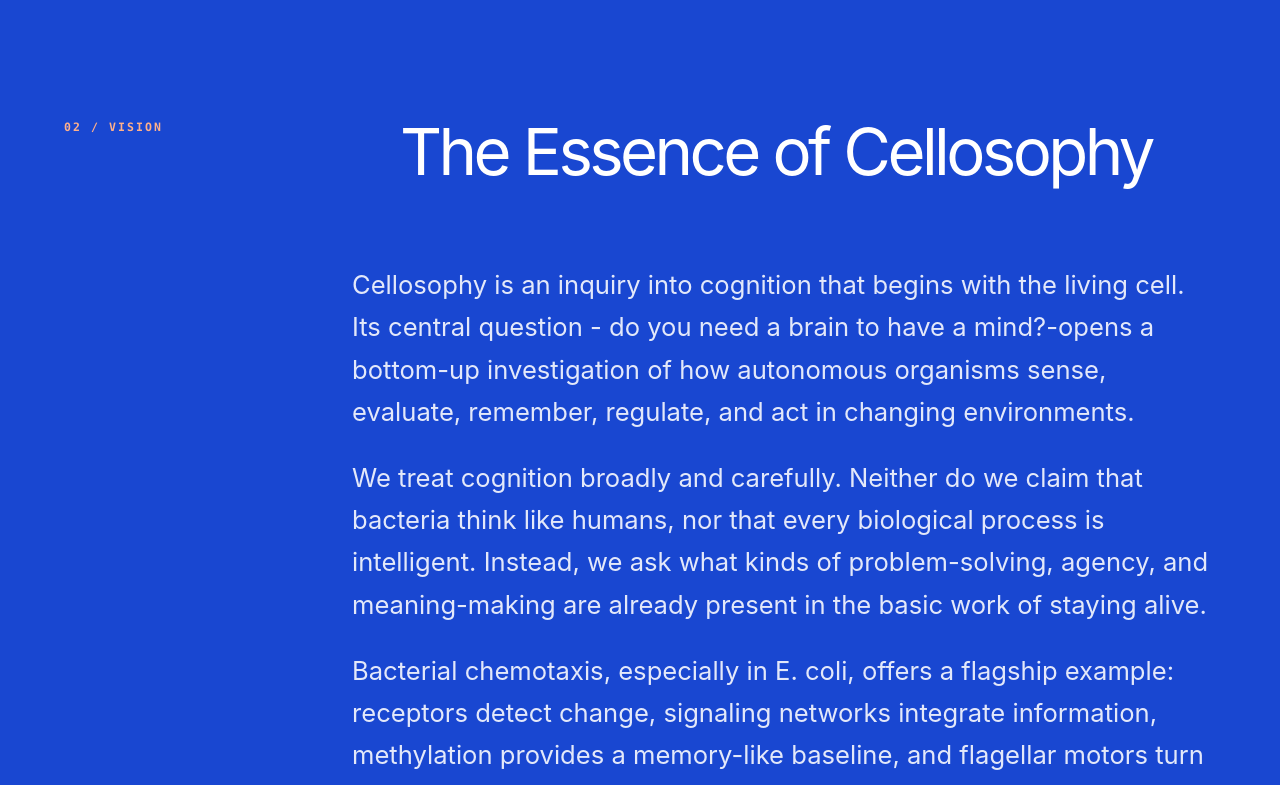
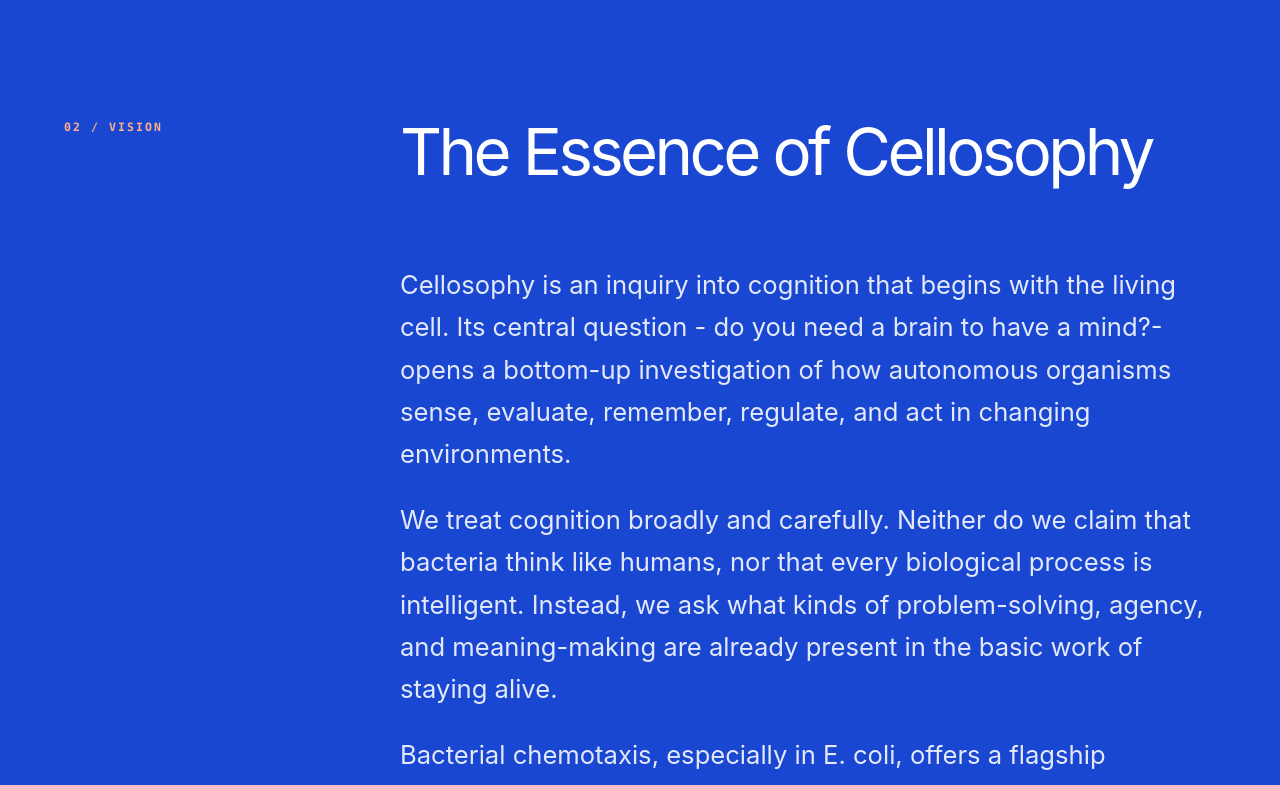
Before and after one commit to ranganaut/cellosophy-website, a Next.js app: page / in a window 1280 px wide. Shown: the part 1420-2205 px from the top of the page. Built offline with nearby package versions, Linux system fonts and the light colour scheme.

Commit message:
Align vision statement with heading

```diff
--- a/app/globals.css
+++ b/app/globals.css
@@ -62,7 +62,7 @@ blockquote { margin:0; align-self:end; padding:1.5rem; border:2px solid var(--co
 .notes-heading { display:grid; grid-template-columns:1fr 3fr; gap:5vw; align-items:start; }
 .notes-heading .section-number { color:#ffb08a; }
 .notes-heading h2 { max-width:1000px; }
-.essence-statement { margin:5rem 0 0 25%; max-width:920px; font-size:clamp(1.2rem,2vw,1.65rem); line-height:1.65; color:rgba(255,255,255,.88); }
+.essence-statement { margin:5rem 0 0; max-width:920px; font-size:clamp(1.2rem,2vw,1.65rem); line-height:1.65; color:rgba(255,255,255,.88); }
 .essence-statement p { margin:0; }
 .essence-statement p + p { margin-top:1.5rem; }
 .notes-grid { margin-top:5rem; display:grid; grid-template-columns:repeat(3,1fr); border-top:1px solid rgba(255,255,255,.45); }
@@ -100,7 +100,7 @@ footer a { color:#ffb08a; }
   .site-header { height:80px; } nav a:not(.nav-cta) { display:none; }
   .hero { grid-template-columns:1fr; } .hero-copy { border-right:0; border-bottom:3px dotted var(--cobalt); min-height:calc(100svh - 80px); }
   .hero-field { min-height:680px; } .idea-section, .notes-heading, .about-heading, .subscribe-section { grid-template-columns:1fr; }
-  .idea-section { gap:2.5rem; } blockquote { max-width:500px; } .essence-statement { margin-left:0; max-width:760px; } .notes-grid { grid-template-columns:1fr; }
+  .idea-section { gap:2.5rem; } blockquote { max-width:500px; } .essence-statement { max-width:760px; } .notes-grid { grid-template-columns:1fr; }
   .notes-grid article, .notes-grid article + article { padding:2rem 0; border-right:0; border-bottom:1px solid rgba(255,255,255,.4); }
   .about-grid { grid-template-columns:1fr; } .about-grid article { min-height:0; }
 }
--- a/app/page.tsx
+++ b/app/page.tsx
@@ -95,13 +95,15 @@ export default function Home() {
       <section className="notes-section" id="vision">
         <div className="notes-heading">
           <p className="section-number">02 / Vision</p>
+          <div>
             <h2>The Essence of Cellosophy</h2>
-        </div>
             <div className="essence-statement">
               <p>Cellosophy is an inquiry into cognition that begins with the living cell. Its central question - do you need a brain to have a mind?-opens a bottom-up investigation of how autonomous organisms sense, evaluate, remember, regulate, and act in changing environments.</p>
               <p>We treat cognition broadly and carefully. Neither do we claim that bacteria think like humans, nor that every biological process is intelligent. Instead, we ask what kinds of problem-solving, agency, and meaning-making are already present in the basic work of staying alive.</p>
               <p>Bacterial chemotaxis, especially in E. coli, offers a flagship example: receptors detect change, signaling networks integrate information, methylation provides a memory-like baseline, and flagellar motors turn valuation into movement.</p>
               <p>We are exploring the connection between these concrete biochemical mechanisms and larger debates on basal cognition, enactivism, cybernetics, biosemiotics, and embodied intelligence. By its very nature, cellosophy is both a research program and a public commons for curious minds; one that brings rigorous science, imaginative questions, and collaborative discovery together.</p>
+            </div>
+          </div>
         </div>
       </section>
 
```
Lines whose indentation alone changed are shown as unchanged.
